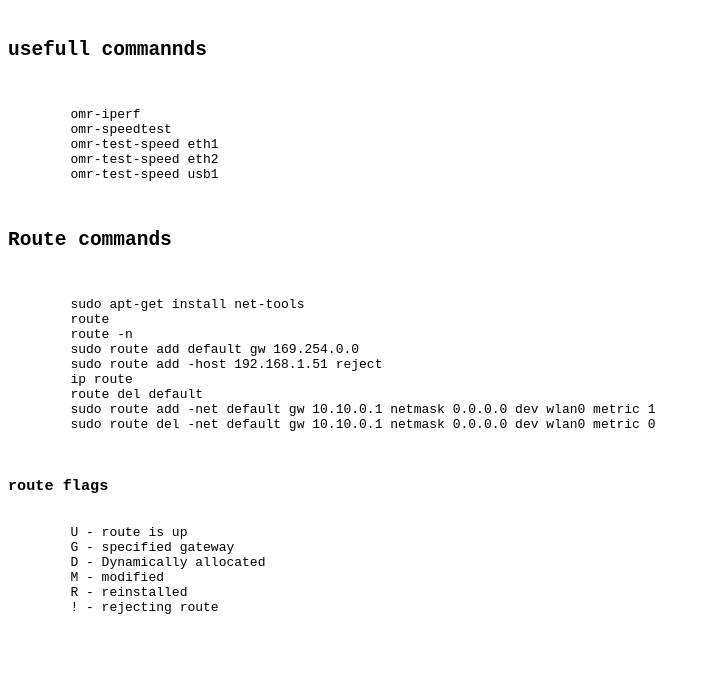
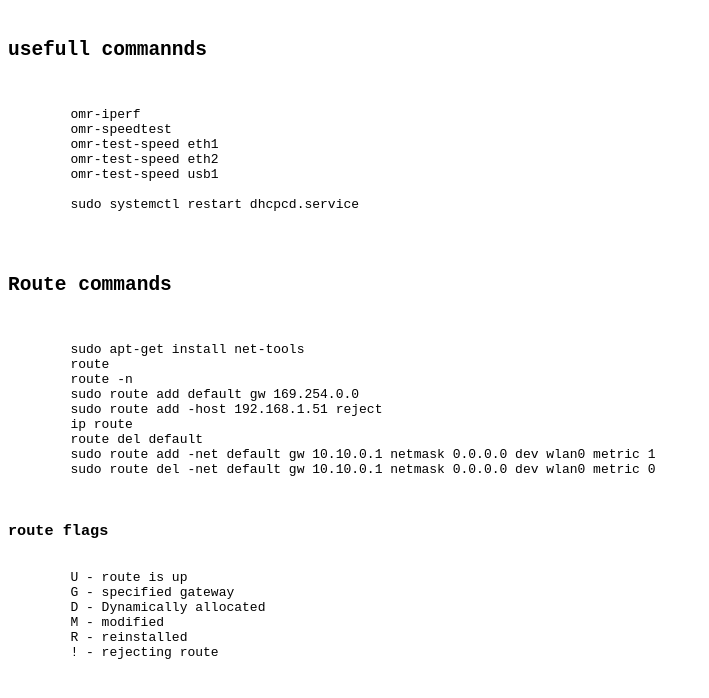
Before and after one commit to techworldthink/OpenMPTCProuter-setup, a plain HTML site: page pages/Research.html in a window 1280 px wide. Shown: the whole page, without its empty margins (0-709 px from the left). Drawn offline with Linux system fonts and the light colour scheme.

Commit message:
dhcp restart

```diff
--- a/pages/Research.html
+++ b/pages/Research.html
@@ -14,6 +14,9 @@
         omr-test-speed eth1
         omr-test-speed eth2
         omr-test-speed usb1
+
+        sudo systemctl restart dhcpcd.service
+
 
         <h2>Route commands</h2>
 
```
